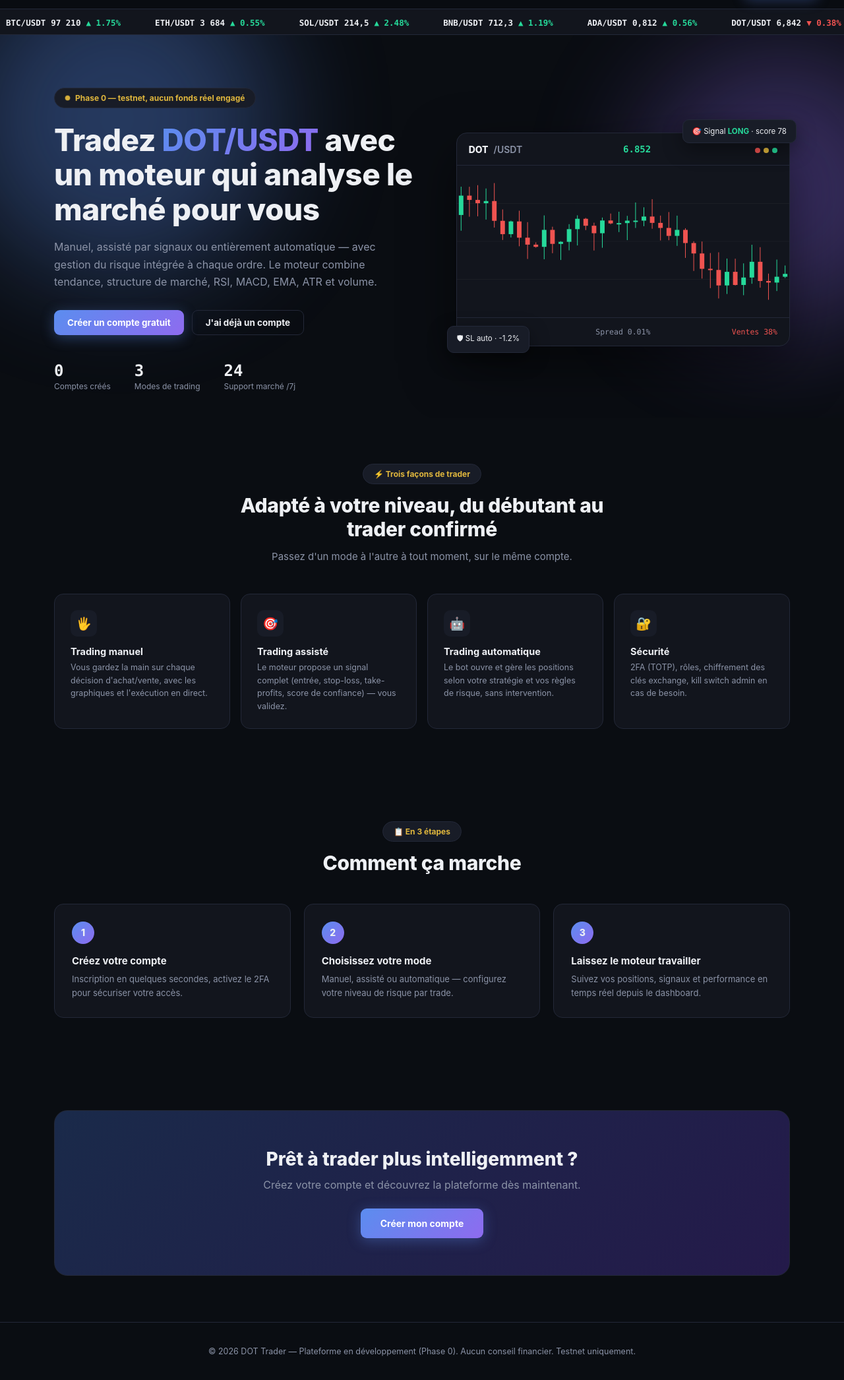
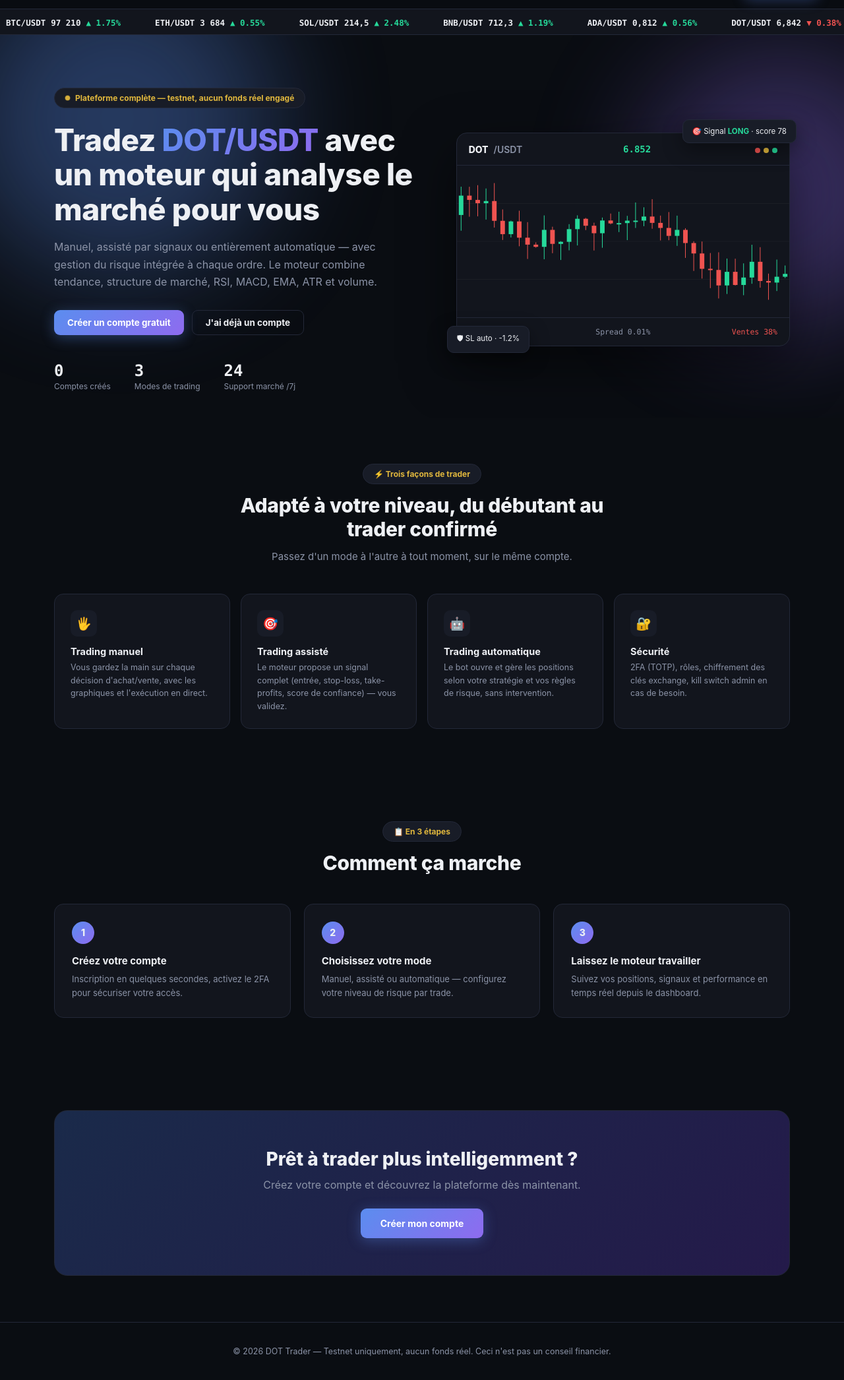
Before and after one commit to Mirab242/dotcom, a website: page apps/web/demo.html in a window 1280 px wide. Shown: the part 57-2149 px from the top of the page at 66% size. Drawn offline with nearby package versions, Linux system fonts and the light colour scheme.

Commit message:
Update stale Phase 0 wording in hero badge and footer

```diff
--- a/apps/web/demo.html
+++ b/apps/web/demo.html
@@ -247,7 +247,7 @@
     <div class="glow glow2"></div>
     <div class="hero">
       <div>
-        <div class="tag"><span class="pulse"></span> Phase 0 — testnet, aucun fonds réel engagé</div>
+        <div class="tag"><span class="pulse"></span> Plateforme complète — testnet, aucun fonds réel engagé</div>
         <h1>Tradez <em>DOT/USDT</em> avec un moteur qui analyse le marché pour vous</h1>
         <p>Manuel, assisté par signaux ou entièrement automatique — avec gestion du risque intégrée à chaque ordre. Le moteur combine tendance, structure de marché, RSI, MACD, EMA, ATR et volume.</p>
         <div class="ctas">
@@ -316,7 +316,7 @@
   </section>
 
   <footer>
-    © 2026 DOT Trader — Plateforme en développement (Phase 0). Aucun conseil financier. Testnet uniquement.
+    © 2026 DOT Trader — Testnet uniquement, aucun fonds réel. Ceci n'est pas un conseil financier.
   </footer>
 </div>
 
```
